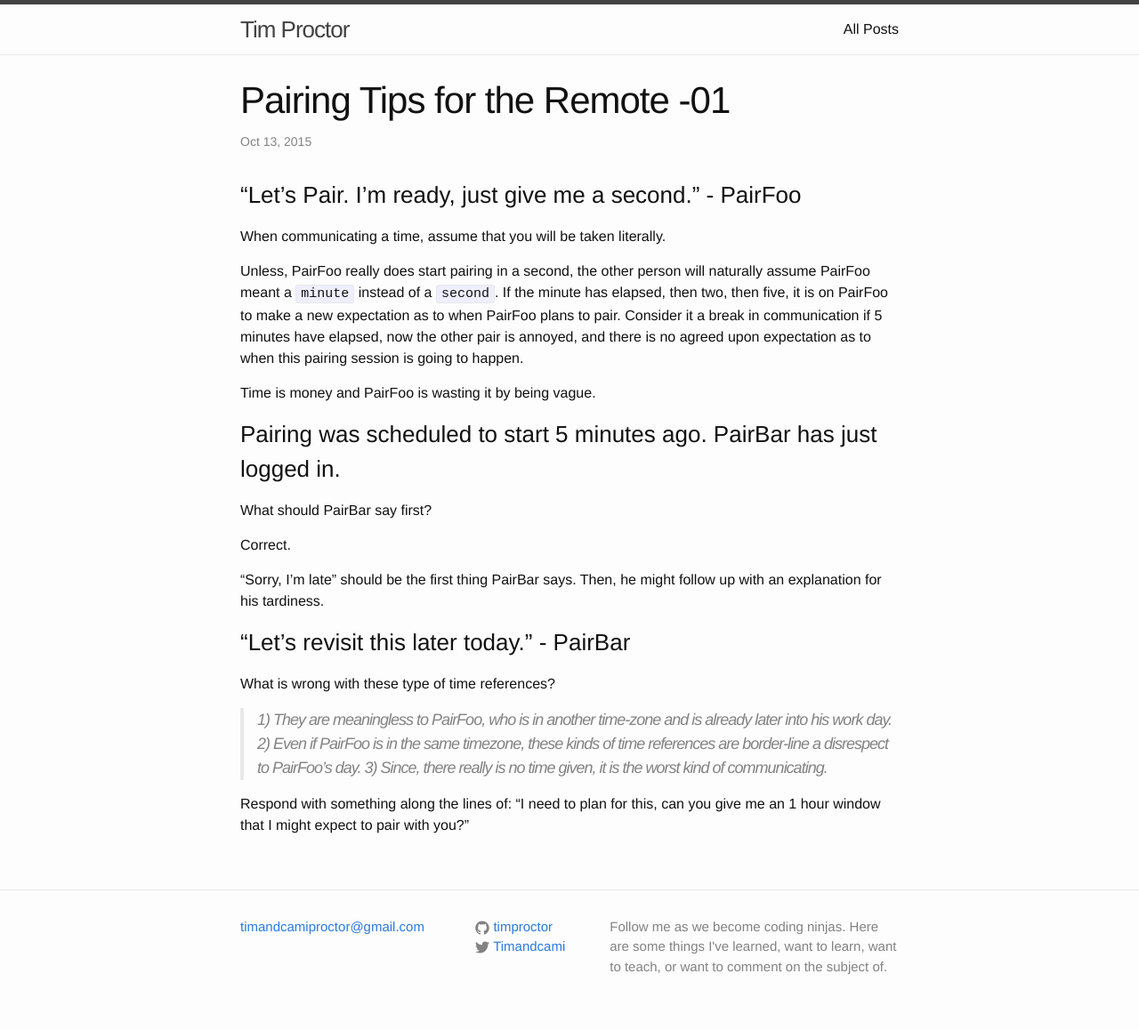
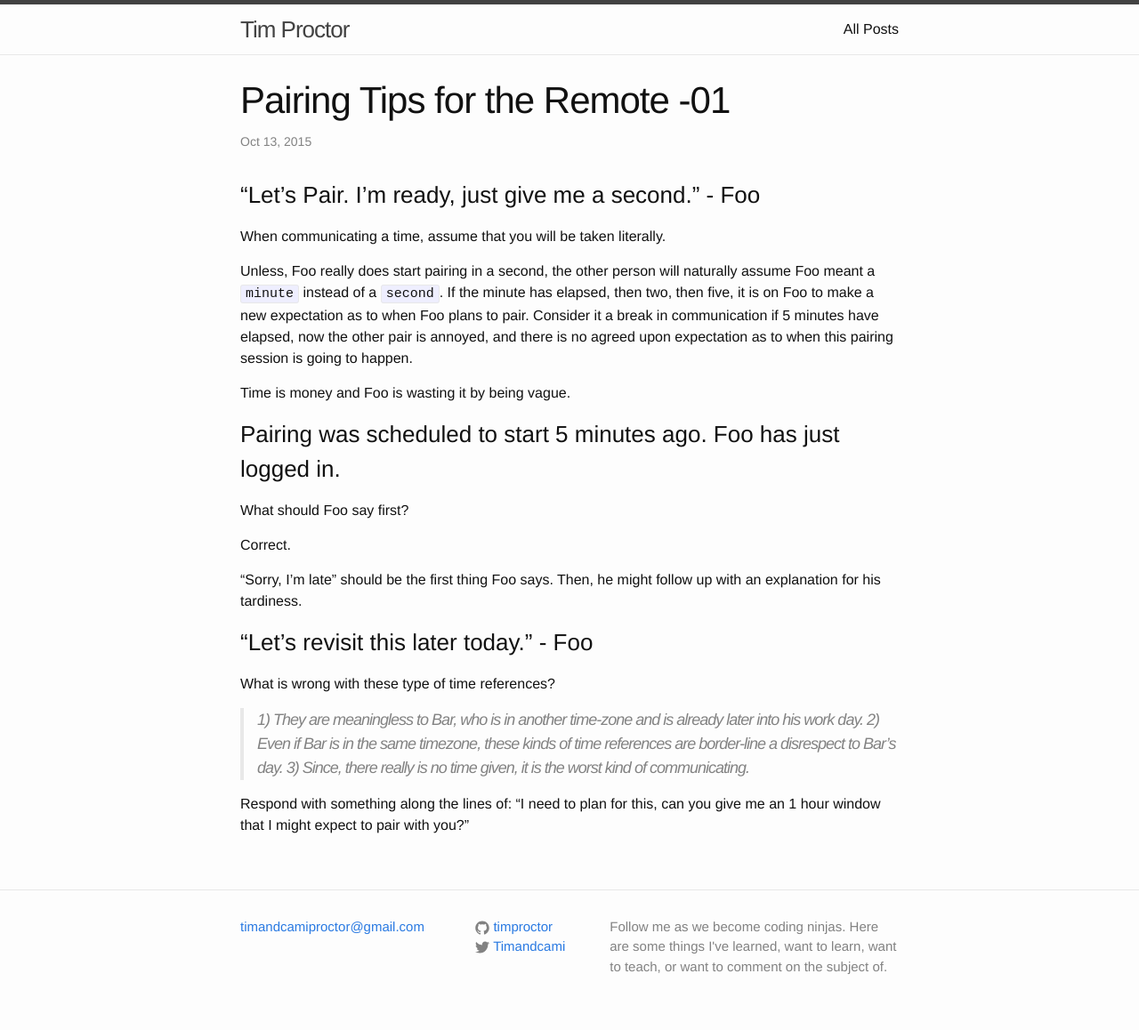
Before and after one commit to timproctor/timproctor.github.io, a Jekyll site: the page built from _posts/2015-10-13-pairing-tips.markdown, in a window 1280 px wide. Shown: the whole page at 89% size. Built offline with Jekyll 4.4.1, drawn with Linux system fonts in a browser that asks for light colours.

Commit message:
better naming

```diff
--- a/_posts/2015-10-13-pairing-tips.markdown
+++ b/_posts/2015-10-13-pairing-tips.markdown
@@ -4,28 +4,28 @@ title: "Pairing Tips for the Remote -01"
 date: 2015-10-13 10:28:52 -0700
 categories: pairing senior junior remote
 ---
-### "Let's Pair. I'm ready, just give me a second." - PairFoo ###
+### "Let's Pair. I'm ready, just give me a second." - Foo ###
 
   When communicating a time, assume that you will be taken literally.
 
-  Unless, PairFoo really does start pairing in a second, the other person will naturally assume PairFoo meant a `minute` instead of a `second`. If the minute has elapsed, then two, then five, it is on PairFoo to make a new expectation as to when PairFoo plans to pair. Consider it a break in communication if 5 minutes have elapsed, now the other pair is annoyed, and there is no agreed upon expectation as to when this pairing session is going to happen.
+  Unless, Foo really does start pairing in a second, the other person will naturally assume Foo meant a `minute` instead of a `second`. If the minute has elapsed, then two, then five, it is on Foo to make a new expectation as to when Foo plans to pair. Consider it a break in communication if 5 minutes have elapsed, now the other pair is annoyed, and there is no agreed upon expectation as to when this pairing session is going to happen.
 
-  Time is money and PairFoo is wasting it by being vague.
+  Time is money and Foo is wasting it by being vague.
 
-### Pairing was scheduled to start 5 minutes ago. PairBar has just logged in.
+### Pairing was scheduled to start 5 minutes ago. Foo has just logged in.
 
-  What should PairBar say first?
+  What should Foo say first?
 
   Correct.
 
-  "Sorry, I'm late" should be the first thing PairBar says. Then, he might follow up with an explanation for his tardiness.
+  "Sorry, I'm late" should be the first thing Foo says. Then, he might follow up with an explanation for his tardiness.
 
-### "Let's revisit this later today." - PairBar ###
+### "Let's revisit this later today." - Foo ###
 
   What is wrong with these type of time references?
 
-  > 1) They are meaningless to PairFoo, who is in another time-zone and is already later into his work day.
-  > 2) Even if PairFoo is in the same timezone, these kinds of time references are border-line a disrespect to PairFoo's day.
+  > 1) They are meaningless to Bar, who is in another time-zone and is already later into his work day.
+  > 2) Even if Bar is in the same timezone, these kinds of time references are border-line a disrespect to Bar's day.
   > 3) Since, there really is no time given, it is the worst kind of communicating.
 
   Respond with something along the lines of: "I need to plan for this, can you give me an 1 hour window that I might expect to pair with you?"
```
